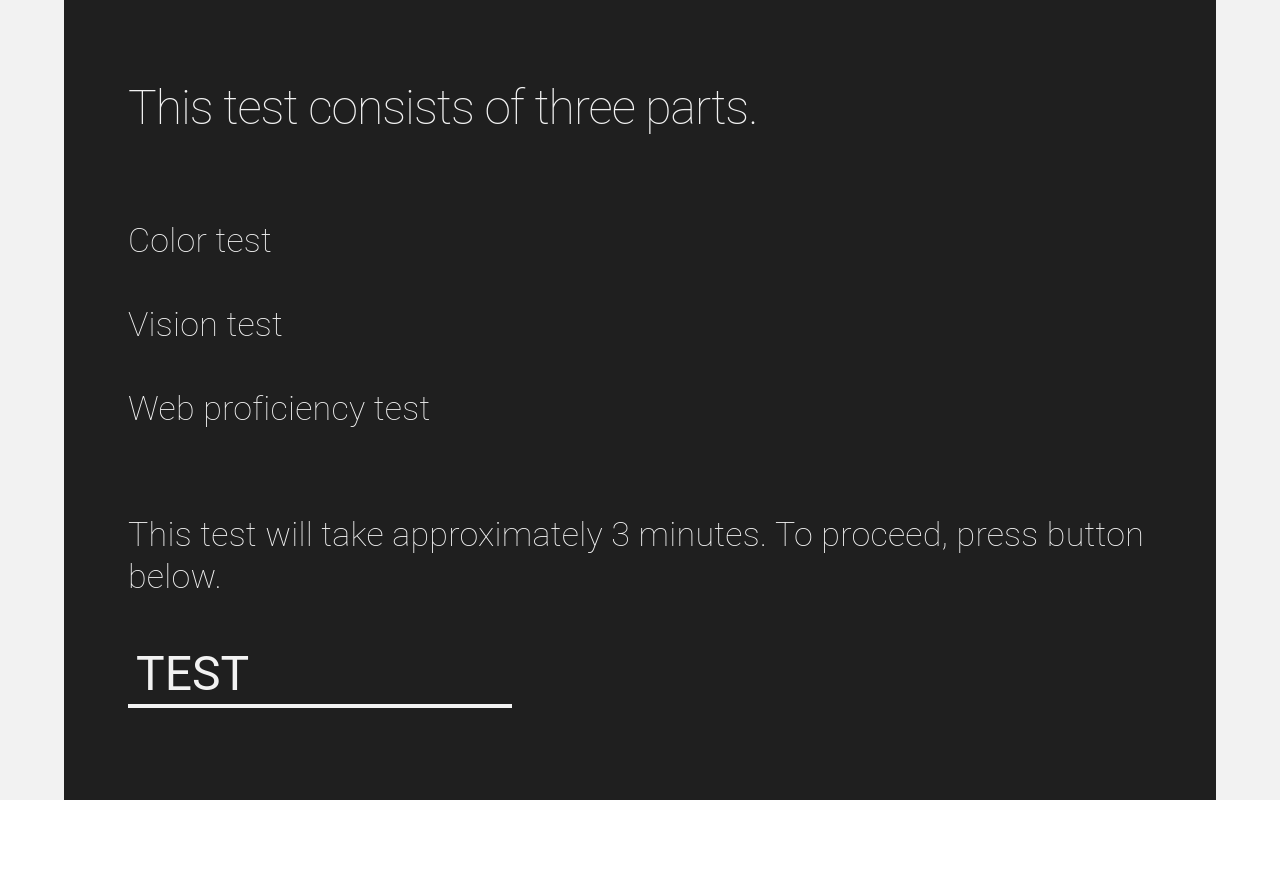
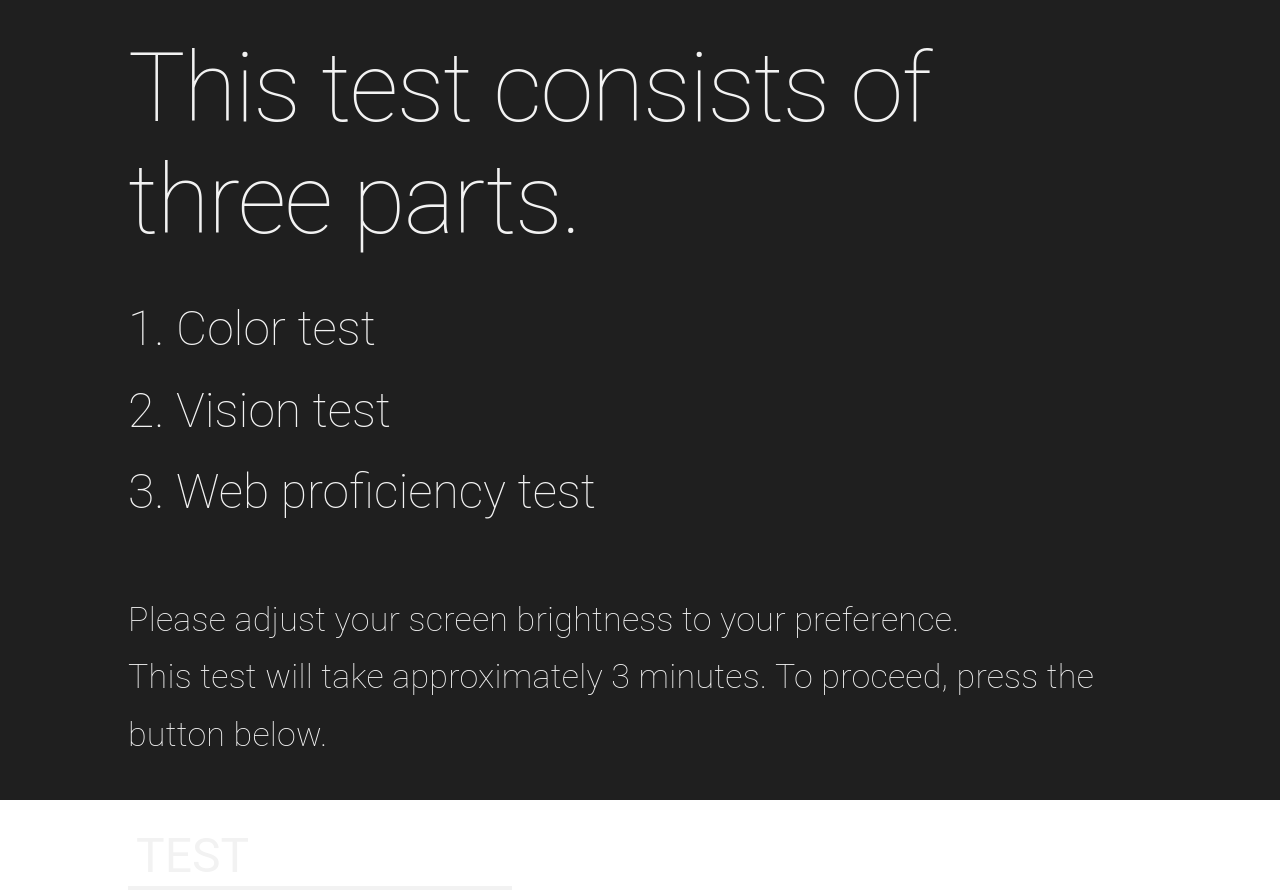
Before and after one commit to pinkishincoloragain/VisualHelper, a React (Create React App) app: page /notice in a window 1280 px wide. Before the commit the page ends 800 px from the top, so only its background shows below. Built offline with nearby package versions, Linux system fonts and the light colour scheme.

Commit message:
finished color test, starting reading test

```diff
--- a/src/App.js
+++ b/src/App.js
@@ -25,6 +25,8 @@ function App() {
         display: "flex",
         flexDirection: "column",
         backgroundColor: !darkMode ? "#1f1f1f" : "#f2f2f2",
+        width: "100vw",
+        height: "100vh",
       }}
       className="App"
     >
--- a/src/Components/Button2.js
+++ b/src/Components/Button2.js
@@ -23,6 +23,7 @@ export default function Button2(props) {
           height: "8vh",
           alignItems: "flex-start",
           justifyContent: "flex-start",
+          ...props.sx,
         }}
       >
         <Typography
--- /dev/null
+++ b/src/Components/Styles.js
@@ -0,0 +1,17 @@
+import { Typography } from "@mui/material";
+
+const Typography2 = (props) => {
+  return (
+    <Typography
+      variant="h3"
+      fontWeight={"100"}
+      lineHeight="1.7"
+      onClick={props.onClick}
+      sx={{ color: !props.mode ? "#1f1f1f" : "#f2f2f2", ...props.sx }}
+    >
+      {props.name}
+    </Typography>
+  );
+};
+
+export { Typography2 };
--- a/src/Components/Test/ColorTest.js
+++ b/src/Components/Test/ColorTest.js
@@ -14,6 +14,7 @@ const q1 = {
     { name: "12" },
     { name: "I don't know" },
   ],
+  ans: "15",
   image: Plate6,
 };
 const q2 = {
@@ -24,16 +25,18 @@ const q2 = {
     { name: "72" },
     { name: "I don't know" },
   ],
+  ans: "74",
   image: Plate7,
 };
 const q3 = {
   name: "q3",
   options: [
+    { name: "5" },
     { name: "6" },
-    { name: "5" },
     { name: "3" },
     { name: "I don't know" },
   ],
+  ans: "6",
   image: Plate8,
 };
 
--- a/src/Components/Test/PreTest.js
+++ b/src/Components/Test/PreTest.js
@@ -1,11 +1,31 @@
 import { Box, Typography } from "@mui/material";
 import Button2 from "../Button2";
+import { useSelector } from "react-redux";
 
 export default function PreTest(props) {
+  const darkMode = useSelector((state) => state.mode.value);
+
   return (
-    <Box>
-      <Typography variant="h1">PreColorTest</Typography>
-      <Button2 onClick={props.handleStep}>Start test</Button2>
+    <Box
+      sx={{
+        width: "100%",
+        height: "100%",
+        color: darkMode ? "#f2f2f2" : "#1f1f1f",
+      }}
+    >
+      <Typography variant="h1">Reading Test</Typography>
+      <br />
+      <br />
+      <Typography variant="h4">
+        Next step is reading test.
+        <br /> You will read a short paragraph and click the button as soon as
+        finished reading.
+        <br />
+        <br />
+        <br />
+      </Typography>
+
+      <Button2 name={"start test"} onClick={props.handleStep}></Button2>
     </Box>
   );
 }
--- a/src/Components/Test/Test.js
+++ b/src/Components/Test/Test.js
@@ -6,12 +6,14 @@ import { ReadingTest } from "./ReadingTest";
 import { ColorTest } from "./ColorTest";
 import NoticePage from "../../Views/NoticePage";
 import PreTest from "./PreTest";
+import ResultPage from "../../Views/ResultPage";
 
 export default function Test() {
   const darkMode = useSelector((state) => state.mode.value);
   const [time, setTime] = useState(0);
   const [step, setStep] = useState(0);
   const [test, setTest] = useState([]);
+
   useEffect(() => {
     const interval = setInterval(() => {
       handleTime();
@@ -20,14 +22,14 @@ export default function Test() {
   }, [time, step]);
 
   const handleStep = (answer) => {
+    setTest([...test, [answer, time]]);
     setStep(step + 1);
     setTime(0);
-    console.log(test);
   };
 
   const handleTime = () => {
     setTime(time + 0.1);
-    if (time >= 300) {
+    if (time >= 30000) {
       setStep(step + 1);
       setTime(0);
     }
@@ -79,7 +81,9 @@ export default function Test() {
           flexDirection: "column",
         }}
       >
-        {step < 3 ? <ColorTest qNum={step} handleStep={handleStep} /> : null}
+        {/* {step < 3 ? <ColorTest qNum={step} handleStep={handleStep} /> : null} */}
+        {step < 3 ? <ReadingTest qNum={step} handleStep={handleStep} /> : null}
+        {/* {step < 3 ? <PreTest handleStep={handleStep} /> : null} */}
         {step === 3 ? <PreTest handleStep={handleStep} /> : null}
         {4 <= step && step < 7 ? (
           <ReadingTest qNum={step - 4} handleStep={handleStep} />
@@ -88,6 +92,7 @@ export default function Test() {
         {8 <= step && step < 11 ? (
           <ColorTest qNum={step - 8} handleStep={handleStep} />
         ) : null}
+        {step === 9 ? <ResultPage /> : null}
       </Box>
     </>
   );
--- a/src/Views/NoticePage.js
+++ b/src/Views/NoticePage.js
@@ -1,9 +1,10 @@
-import { Box, Typography } from "@mui/material";
+import { Box, Button, Typography, Switch } from "@mui/material";
 import { useState, useEffect } from "react";
 import Flower from "../assets/Flower.webp";
 import Button2 from "../Components/Button2";
 import { useSelector } from "react-redux";
-import styled from "@emotion/styled";
+import { Typography2 } from "../Components/Styles";
+import { Collapse, FormControl, FormControlLabel } from "@mui/material";
 
 export default function NoticePage() {
   const [test, setTest] = useState(false);
@@ -13,44 +14,56 @@ export default function NoticePage() {
     setTest(!test);
     console.log(test);
   };
+  const [checked, setChecked] = useState(false);
+  const handleChecked = () => {
+    setChecked(!checked);
+  };
+
+  const brightness = !darkMode ? "brightness" : "brightness";
 
   return (
     <Box>
-      <Box sx={{ ml: "5vw", height: "100vh" }}>
+      <Box sx={{ height: "100vh" }}>
         <Box
           sx={{
-            pl: "5vw",
-            pr: "5vw",
-            pt: "10vh",
+            pl: "10vw",
+            pr: "10vw",
+            pt: "4vh",
             width: "80vw",
-            height: "90vh",
+            height: "96vh",
             backgroundColor: darkMode ? "#1f1f1f" : "#f2f2f2",
           }}
         >
           <Typography
-            sx={{ color: !darkMode ? "#1f1f1f" : "#f2f2f2" }}
-            variant="h3"
+            sx={{ color: !darkMode ? "#1f1f1f" : "#f2f2f2", mb: "4vh" }}
+            variant="h1"
             fontWeight={"100"}
-            letterSpacing="-1px"
           >
             This test consists of three parts.
           </Typography>
+          <Typography2
+            onClick={handleChecked}
+            name={"1. Color test"}
+            mode={darkMode}
+            sx={{ ":hover": { cursor: "pointer", color: "blue" } }}
+          ></Typography2>
+          <Collapse in={checked}>Fish</Collapse>
+          <Typography2 name={"2. Vision test"} mode={darkMode}></Typography2>
+          <Typography2
+            name={"3. Web proficiency test"}
+            mode={darkMode}
+          ></Typography2>
+
           <Typography
             variant="h4"
             fontWeight={"100"}
+            lineHeight="1.7"
             sx={{ color: !darkMode ? "#1f1f1f" : "#f2f2f2" }}
           >
             <br />
+            Please adjust your screen {brightness} to your preference.
             <br />
-            Color test
-            <br /> <br />
-            Vision test
-            <br /> <br />
-            Web proficiency test
-            <br />
-            <br />
-            <br />
-            This test will take approximately 3 minutes. To proceed, press
+            This test will take approximately 3 minutes. To proceed, press the
             button below.
             <br />
             <br />
--- a/src/Views/TestPage.js
+++ b/src/Views/TestPage.js
@@ -12,6 +12,7 @@ export default function TestPage(props) {
     <Box
       sx={{
         width: "100vw",
+        height: "100%",
         display: "flex",
         flexDirection: "column",
         backgroundColor: darkMode ? "#1f1f1f" : "#f2f2f2",
@@ -24,7 +25,7 @@ export default function TestPage(props) {
           pt: "2vh",
           ml: "10vw",
           width: "80vw",
-          height: "100vh",
+          height: "100%",
           // borderRadius: "20px",
           backgroundColor: darkMode ? "#1f1f1f" : "#f2f2f2",
         }}
```
Also changed, not shown: src/Components/Test/ReadingTest.js (+63 -52 lines).
